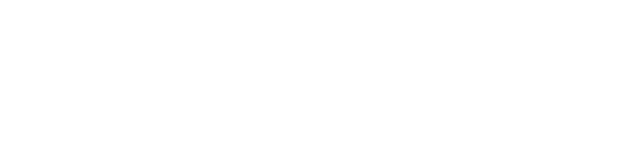
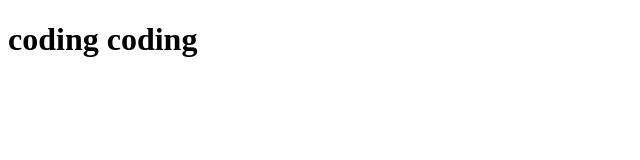
Before and after one commit to AnoyRoy/Repo, a plain HTML site: page index.html in a window 1280 px wide. Shown: the whole page, without its empty margins (0-640 px from the left). Drawn offline with Linux system fonts and the light colour scheme.

Commit message:
first commit

```diff
--- a/index.html
+++ b/index.html
@@ -7,6 +7,6 @@
     <title>Document</title>
 </head>
 <body>
-
+    <H1> coding coding </H1>
 </body>
 </html>
```
